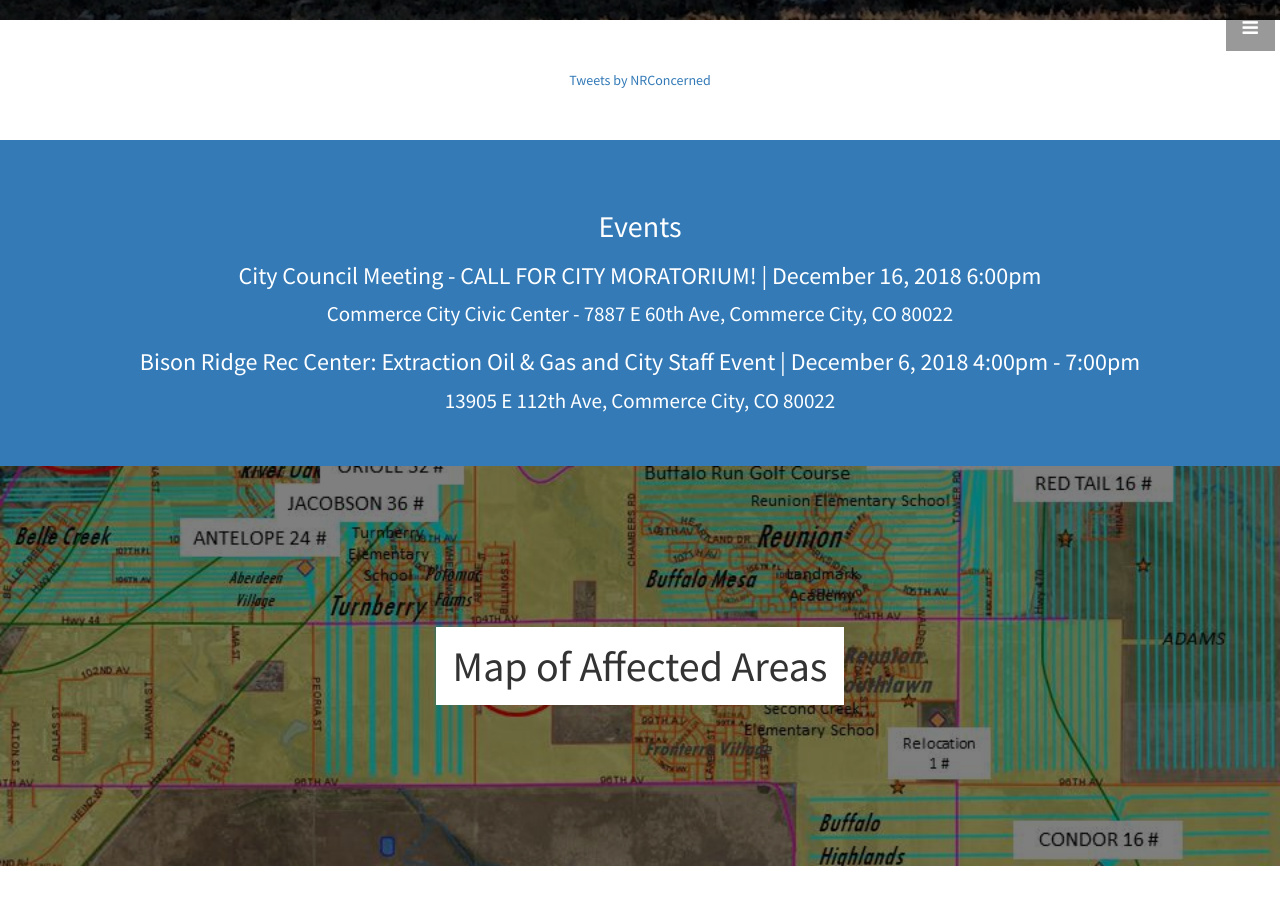
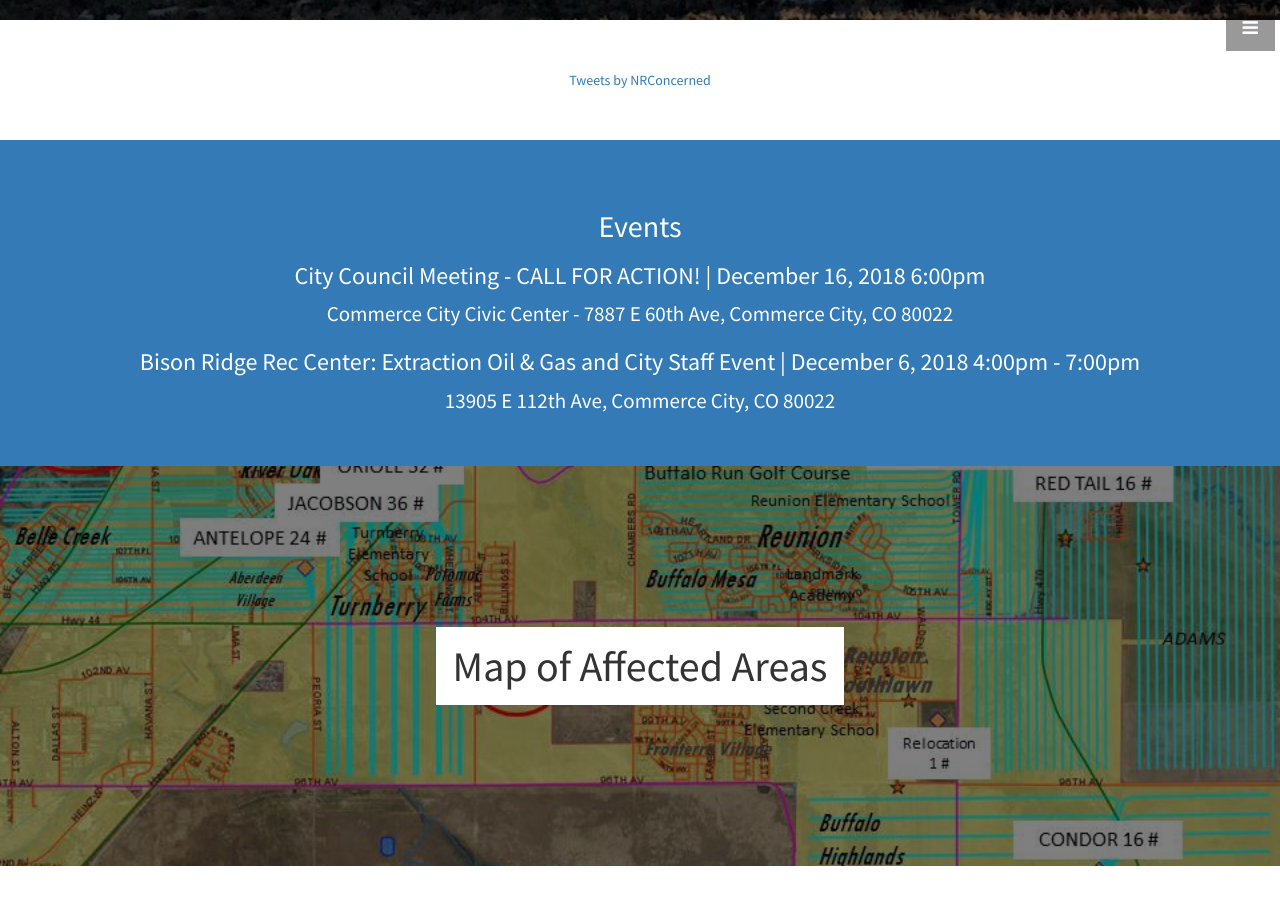
Before and after one commit to NorthRangeConcernedCitizens/NorthRangeConcernedCitizens.github.io, a Jekyll site: the page built from index.html, in a window 1280 px wide and 900 px high, scrolled down 880 px. Built offline with Jekyll 4.4.1, drawn with Linux system fonts in a browser that asks for light colours; comment, search, counter and statistics services are not loaded.

Commit message:
Updated City Council Meeting Call For Moratorium

```diff
--- a/_events/city-council-meeting-call-for-moratorium.markdown
+++ b/_events/city-council-meeting-call-for-moratorium.markdown
@@ -1,5 +1,5 @@
 ---
-title: City Council Meeting - CALL FOR CITY MORATORIUM!
+title: City Council Meeting - CALL FOR ACTION!
 date: 2018-12-13 12:57:00 -11:00
 address: Commerce City Civic Center - 7887 E 60th Ave, Commerce City, CO 80022
 event date: 2018-12-16 20:00:00 -11:00
```
